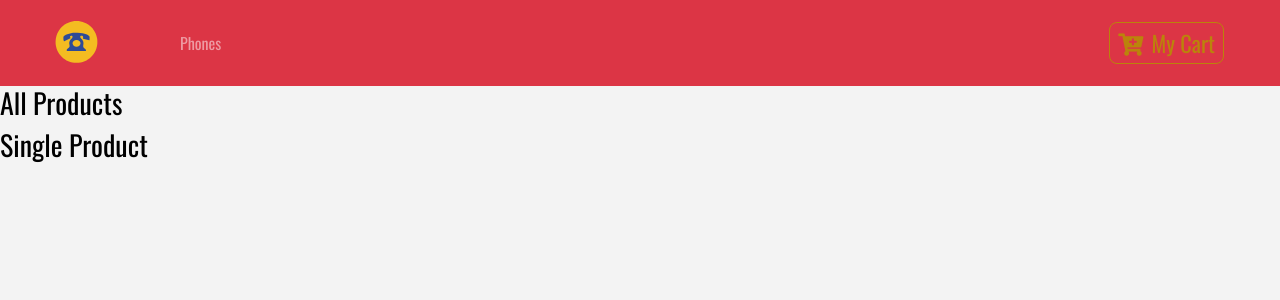
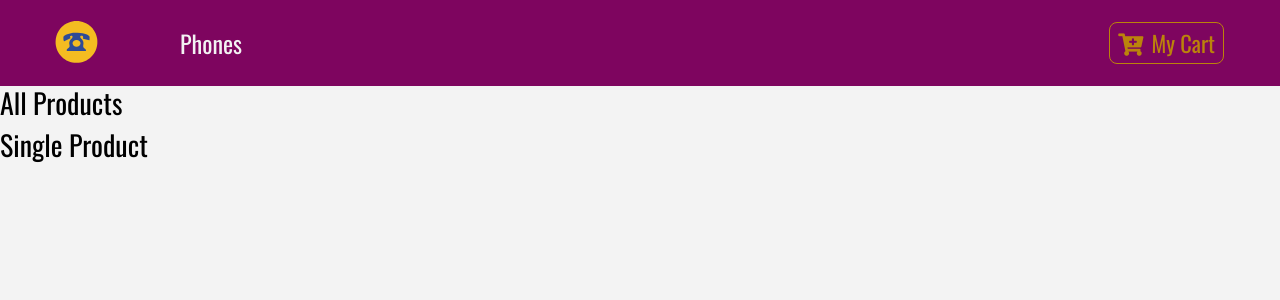
Before and after one commit to cornets28/e-buy-phones, a React (Create React App) app: page / in a window 1280 px wide. Shown: the top 300 px of the page. Built offline with nearby package versions, Linux system fonts and the light colour scheme.

Commit message:
add styling to the navbar

```diff
--- a/src/components/Navbar.js
+++ b/src/components/Navbar.js
@@ -8,7 +8,7 @@
 export default class Navbar extends Component {
   render() {
     return (
-      <nav className="navbar navbar-expand-sm  bg-danger navbar-dark px-sm-5">
+      <NavbarWrapper className="navbar navbar-expand-sm navbar-dark px-sm-5">
         {/* https://www.iconfinder.com/icons/1243689/call_phone_icon Creative
         Commons (Attribution 3.0 Unported);
         https://www.iconfinder.com/Makoto_msk */}
@@ -24,14 +24,23 @@
           </li>
         </ul>
         <Link to="/cart" className="ml-auto">
-          < BtnContainer>
+          <BtnContainer>
             <span className="mr-2">
               <i className="fas fa-cart-plus" />
             </span>
             my cart
-          </ BtnContainer>
+          </BtnContainer>
         </Link>
-      </nav>
+      </NavbarWrapper>
     );
   }
 }
+
+const NavbarWrapper = styled.nav`
+  background: var(--defaulPink);
+  .nav-link {
+    color: var(--defaultWhite)!important;
+    text-transform: capitalize;
+    font-size: 1.5rem;
+  }
+`;
```
